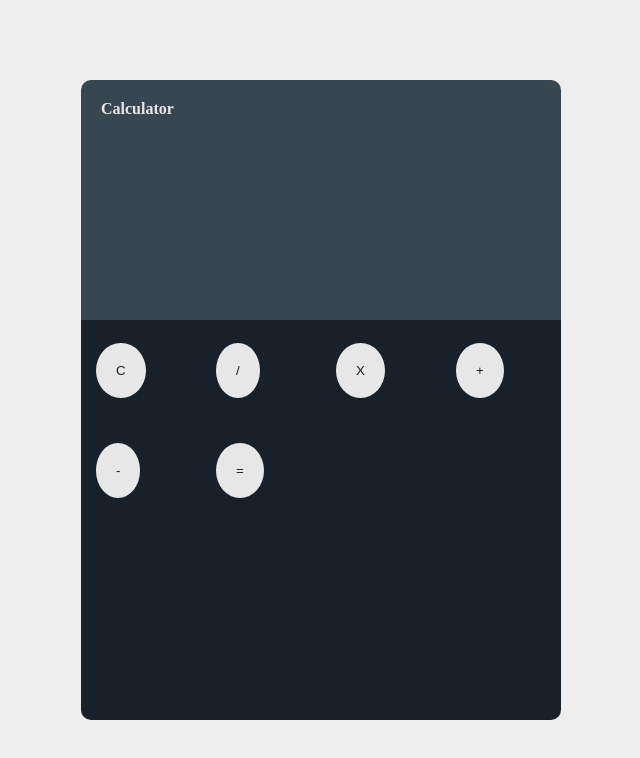
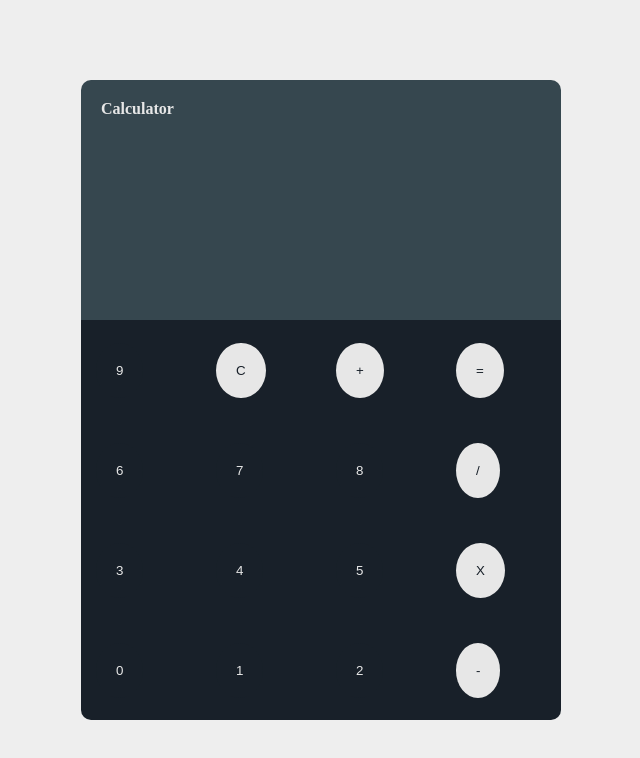
Before and after one commit to PhantomVasploit/assessment-two, a plain HTML site: page index.html in a window 1280 px wide. Shown: the whole page, without its empty margins (319-959 px from the left). Drawn offline with Linux system fonts and the light colour scheme.

Commit message:
Calculator assessment

```diff
--- a/app.js
+++ b/app.js
@@ -33,10 +33,10 @@ let seven = document.querySelector('.button7');
 let eight = document.querySelector('.button8');
 let nine = document.querySelector('.button9');
 let clear = document.querySelector('.clearBtn')
-let divide = document.querySelector('.divideBtn')
-let mul = document.querySelector('.mulBtn')
+// let divide = document.querySelector('.divideBtn')
+// let mul = document.querySelector('.mulBtn')
 let plus = document.querySelector('.plusBtn')
-let minus = document.querySelector('.minusBtn')
+// let minus = document.querySelector('.minusBtn')
 let equals = document.querySelector('.equalsBtn')
 
 
@@ -44,21 +44,21 @@ clear.addEventListener('click', ()=>{
     output.innerHTML = ""
 })
 
-divide.addEventListener('click', ()=>{
-    loadOutput(divide);
-})
+// divide.addEventListener('click', ()=>{
+//     loadOutput(divide);
+// })
 
-mul.addEventListener('click', ()=>{
-    loadOutput(mul);
-})
+// mul.addEventListener('click', ()=>{
+//     loadOutput(mul);
+// })
 
 plus.addEventListener('click', ()=>{
     loadOutput(plus);
 })
 
-minus.addEventListener('click', ()=>{
-    loadOutput(minus);
-})
+// minus.addEventListener('click', ()=>{
+//     loadOutput(minus);
+// })
 
 equals.addEventListener('click', ()=>{
     add()
--- a/style.css
+++ b/style.css
@@ -44,10 +44,10 @@ main{
     align-items: center;
     grid-template-rows: repeat(4,1fr);
     grid-template-columns: repeat(4,1fr);
-    grid-template-areas: "nine clear percentage mul"
-    "six seven eight plus"
-    "three four five minus"
-    "first one two equals";
+    grid-template-areas: "nine clear plus equals"
+    "six seven eight minus"
+    "three four five mul"
+    "first one two divide";
 }
 
 .clear button{
@@ -241,6 +241,49 @@ main{
     margin-left: 15px;
     border-radius: 150%;
     color: hsl(0,0%,90.59%);
+
+}
+.plus{
+    grid-area: plus;
+}
+.equals{
+    grid-area: equals;
+}
+.area0{
+    grid-area: first;
+}
+
+.area1{
+    grid-area: one;
+}
+.area2{
+    grid-area: two;
+}
+.area3{
+    grid-area: three;
+}
+
+.area4{
+    grid-area: four;
+}
+
+.area5{
+    grid-area: five;
+}
+
+.area6{
+    grid-area: six;
+}
+
+.area7{
+    grid-area: seven;
+}
+
+.area8{
+    grid-area: eight;
+}
+
+.area9{
     grid-area: nine;
 }
 
```
